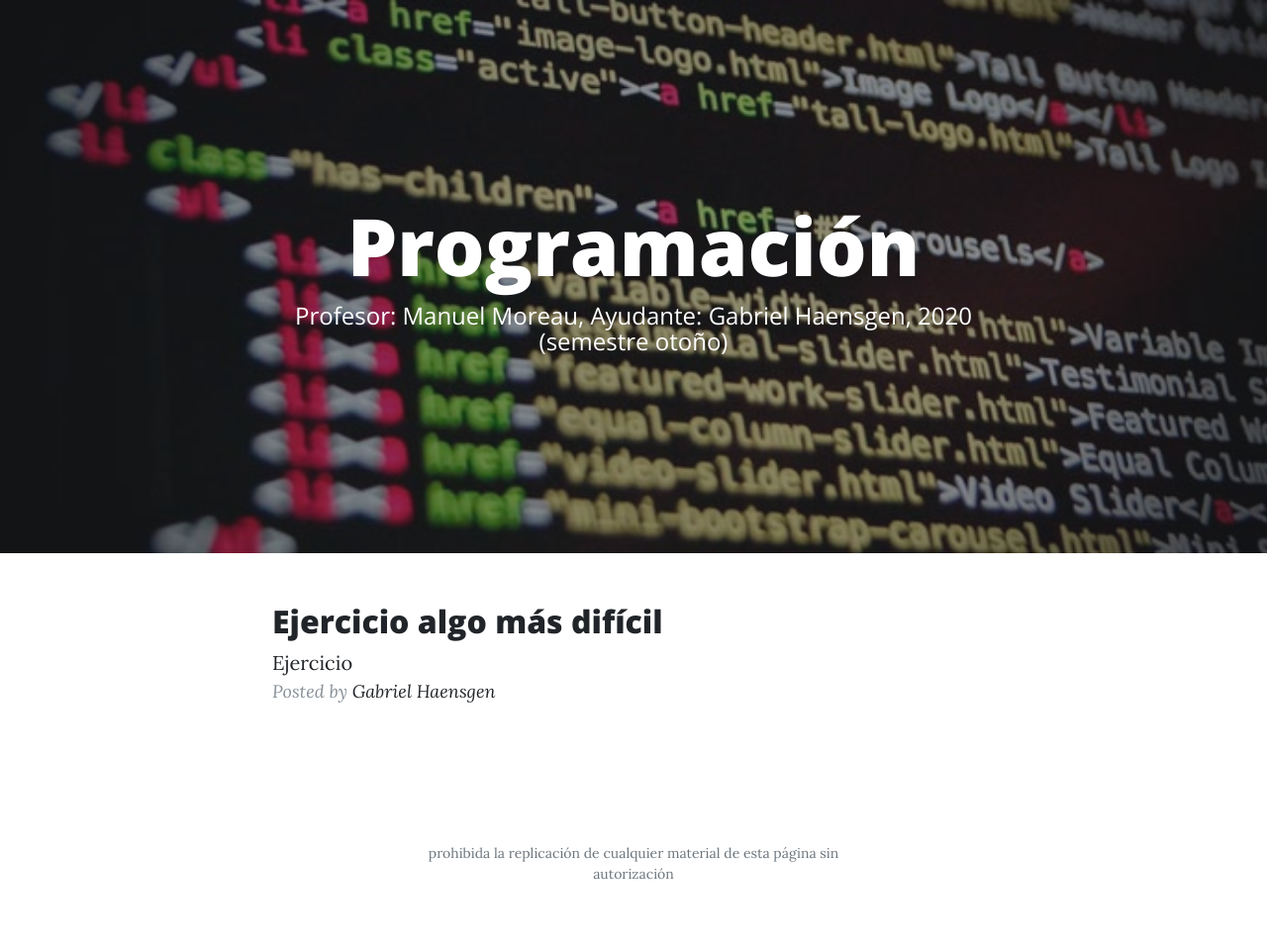
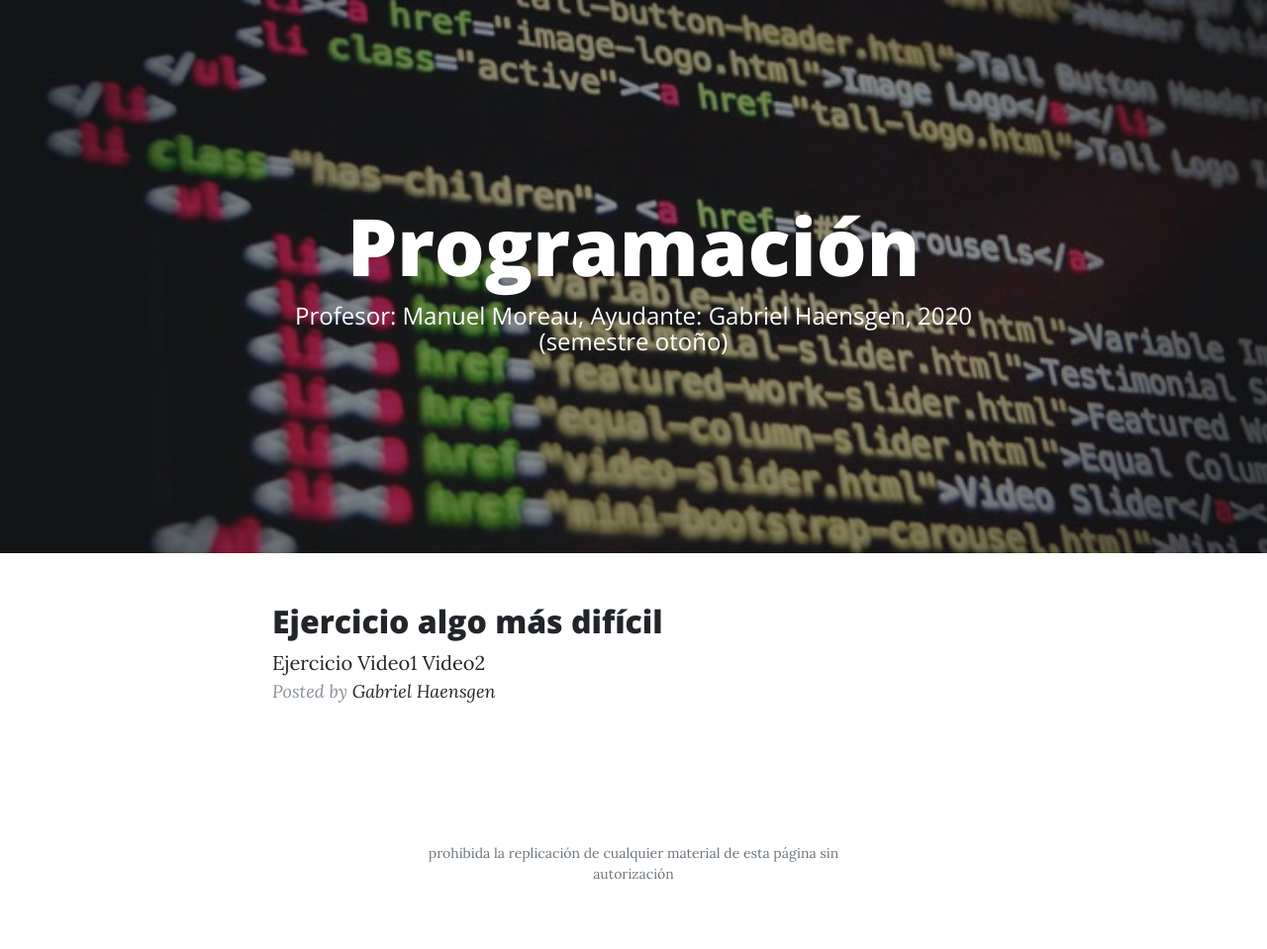
Before and after one commit to Haensgen/programacion, a website: page index.html in a window 1280 px wide. Shown: the whole page at 99% size. Drawn offline with nearby package versions, Linux system fonts and the light colour scheme.

Commit message:
Update index.html

```diff
--- a/index.html
+++ b/index.html
@@ -65,6 +65,8 @@
              Ejercicio algo más difícil
             </h2>
              <a href='ayudantias/Ejercicioayudantia.xlsx'>Ejercicio</a>
+             <a href='https://youtu.be/yimhtir5HP4'>Video1</a>
+             <a href='https://youtu.be/95c4nhW_UAE'>Video2</a>
          <p class="post-meta">Posted by
             <a href="https://haensgen.github.io">Gabriel Haensgen</a>
 
```
